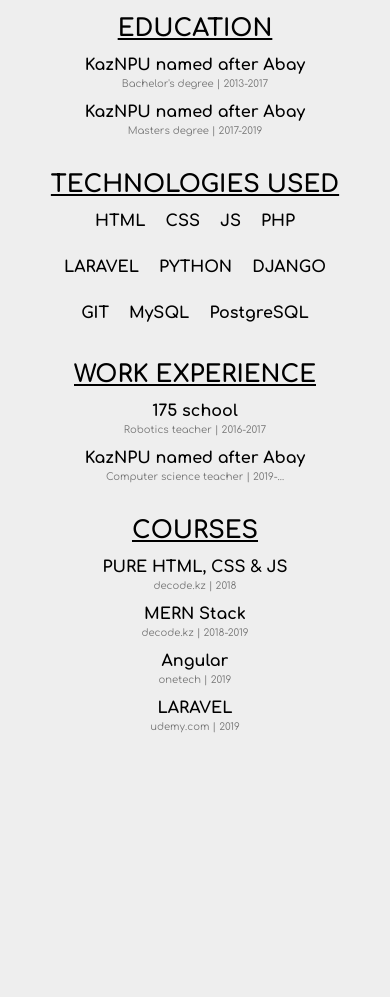
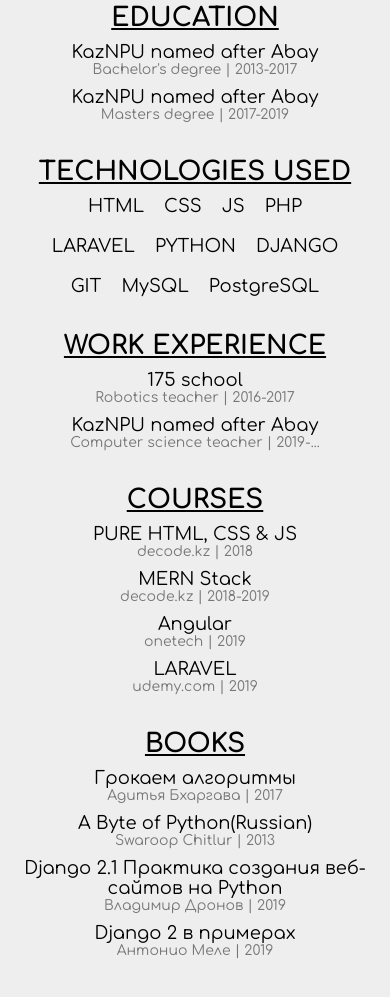
Before and after one commit to ndarman05/ndarman05.github.io, a plain HTML site: page index.html in a window 390 px wide. Shown: the part 507-1504 px from the top of the page. Before the commit the page ends 1294 px from the top, so only its background shows below. Drawn offline with Linux system fonts and the light colour scheme.

Commit message:
Changed font sizes and added books categories

```diff
--- a/css/style.css
+++ b/css/style.css
@@ -80,7 +80,7 @@
 
 .box-subtitle {
     font-size: 1.2rem;
-    line-height: 1.3rem;
+    font-weight: 400;
 }
 
 .box-item {
@@ -124,11 +124,13 @@
     }
 
     .avatar {
-        max-width: 300px;
+        max-width: 320px;
     }
 
     .full_name {
+        margin-top: 25px;
         font-size: 1.8rem;
+        font-weight: 900;
     }
 
     .sn-links {
@@ -136,16 +138,16 @@
     }
 
     .box-title {
-        font-size: 1.2rem;
+        font-size: 1.3rem;
     }
 
     .box-subtitle {
-        font-size: .8rem;
-        font-weight: bold;
+        font-size: .9rem;
+        font-weight: 400;
     }
 
     .box-mute-text {
-        font-size: 0.5rem;
+        font-size: 0.7rem;
     }
 
     .to-inline {
--- a/index.html
+++ b/index.html
@@ -36,7 +36,7 @@
                     <span class="box-mute-text">Masters degree | 2017-2019</span>
                 </li>
             </ul>
-            <h2 class="box-title">TECHNOLOGIES USED</h2>
+            <h2 class="box-title">Technologies used</h2>
             <ul class="box to-inline">
                 <li class="box-item"><span class="box-subtitle">HTML</span></li>
                 <li class="box-item"><span class="box-subtitle">CSS</span></li>
@@ -49,7 +49,7 @@
                 <li class="box-item"><span class="box-subtitle">MySQL</span></li>
                 <li class="box-item"><span class="box-subtitle">PostgreSQL</span></li>
             </ul>
-            <h2 class="box-title">WORK EXPERIENCE</h2>
+            <h2 class="box-title">Work experience</h2>
             <ul class="box">
                 <li class="box-item">
                     <span class="box-subtitle">175 school</span>
@@ -60,7 +60,7 @@
                     <span class="box-mute-text">Computer science teacher | 2019-...</span>
                 </li>
             </ul>
-            <h2 class="box-title">COURSES</h2>
+            <h2 class="box-title">Courses</h2>
             <ul class="box">
                 <li class="box-item">
                     <span class="box-subtitle">PURE HTML, CSS &amp; JS</span>
@@ -79,6 +79,25 @@
                     <span class="box-mute-text">udemy.com | 2019</span>
                 </li>
             </ul>
+            <h2 class="box-title">Books</h2>
+            <ul class="box">
+                <li class="box-item">
+                    <span class="box-subtitle">Грокаем алгоритмы</span>
+                    <span class="box-mute-text">Адитья Бхаргава | 2017</span>
+                </li>
+                <li class="box-item">
+                    <span class="box-subtitle">A Byte of Python(Russian)</span>
+                    <span class="box-mute-text">Swaroop Chitlur | 2013</span>
+                </li>
+                <li class="box-item">
+                    <span class="box-subtitle">Django 2.1 Практика создания веб-сайтов на Python</span>
+                    <span class="box-mute-text">Владимир Дронов | 2019</span>
+                </li>
+                <li class="box-item">
+                    <span class="box-subtitle">Django 2 в примерах</span>
+                    <span class="box-mute-text">Антонио Меле | 2019</span>
+                </li>
+            </ul>
         </div>
     </div>
 </body>
```
